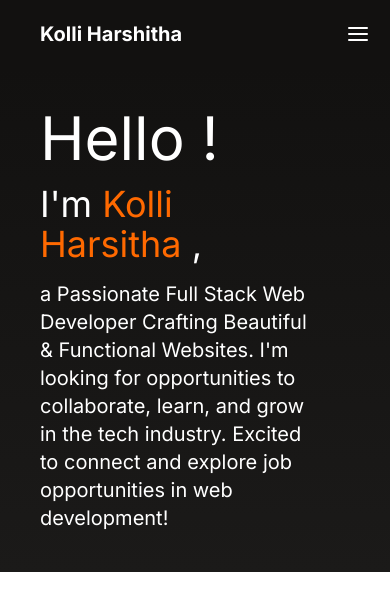
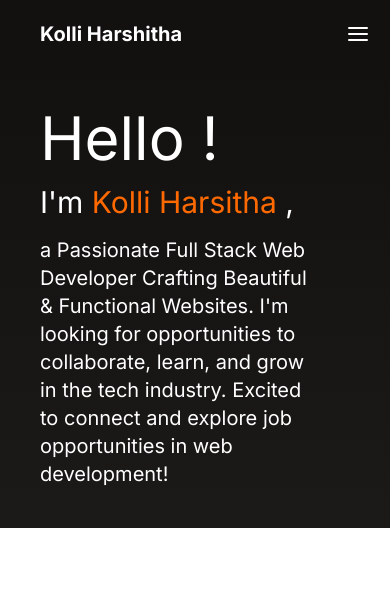
Before and after one commit to harshitha4061/Portfolio, a React (Vite) app: page / in a window 390 px wide. Shown: the top 610 px of the page. Built offline with nearby package versions, Linux system fonts and the light colour scheme.

Commit message:
text size change

```diff
--- a/src/components/Header.jsx
+++ b/src/components/Header.jsx
@@ -10,7 +10,7 @@ const Header = () => {
         animate={{ opacity: 1,x:0 }}
         transition={{ duration: 2, delay: 0.5 ,ease:easeInOut}}>
         <p className="text-6xl sm:text-9xl p-2 text-white">Hello !</p>
-        <p className="text-4xl sm:text-7xl p-2 text-white">I'm <span className="text-orange-500">Kolli Harsitha</span> ,</p>
+        <p className="text-3xl sm:text-7xl p-2 text-white">I'm <span className="text-orange-500">Kolli Harsitha</span> ,</p>
         <p className="text-xl sm:text-3xl p-2 text-white ">a Passionate Full Stack Web Developer Crafting Beautiful & Functional Websites. I'm looking for opportunities to collaborate, learn, and grow in the tech industry. Excited to connect and explore job opportunities in web development!</p>
       </motion.div>
       <motion.img src="/Photo.jpeg" alt="Photo" className="h-120 w-120 hidden sm:block rounded-xl shadow-[10px_10px_15px_rgba(189,131,63,0.2)] hover:scale-102 transition duration-200"
```
